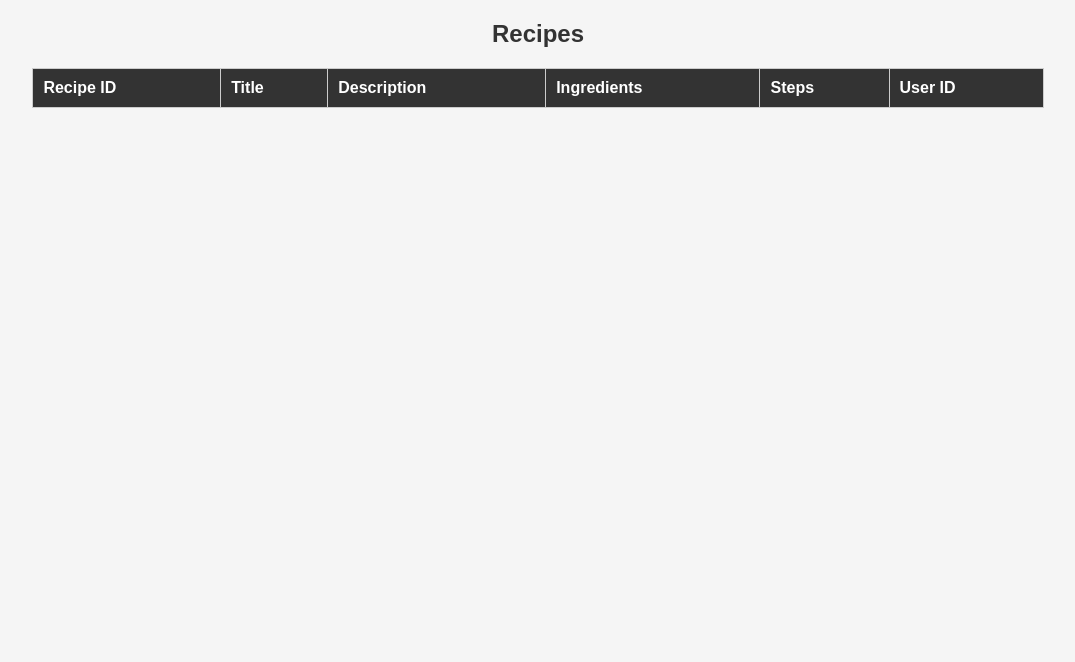
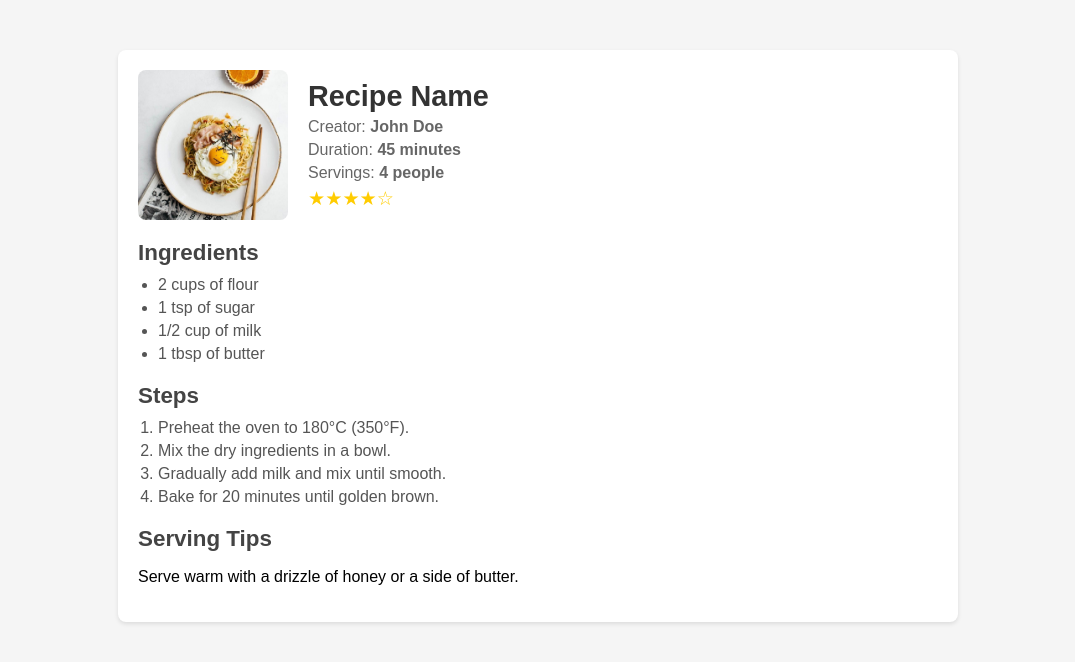
Before and after one commit to Daniellagotthesauce/IAP, a website: page html/displayRecipe.html in a window 1280 px wide. Shown: the whole page, without its empty margins (102-1177 px from the left). Drawn offline with Linux system fonts and the light colour scheme; no server answers.

Commit message:
unedited display recipes

```diff
--- a/html/displayRecipe.html
+++ b/html/displayRecipe.html
@@ -1,58 +1,130 @@
 <!DOCTYPE html>
 <html lang="en">
+
 <head>
     <meta charset="UTF-8">
     <meta name="viewport" content="width=device-width, initial-scale=1.0">
-    <title>Recipe List</title>
-    <link rel="stylesheet" href="../css/displayRecipes.css">
-</head>
-<body>
-    <h2>Recipes</h2>
-    <table id="recipeTable">
-        <thead>
-            <tr>
-                <th>Recipe ID</th>
-                <th>Title</th>
-                <th>Description</th>
-                <th>Ingredients</th>
-                <th>Steps</th>
-                <th>User ID</th>
-            </tr>
-        </thead>
-        <tbody>
-
-        </tbody>
-    </table>
-
-    <script>
-        async function fetchRecipes() {
-            try {
-                const response = await fetch('http://localhost:4000/get-recipe');
-                const data = await response.json();
-
-                console.log("Data from the database is:" + data);
-                const recipeTableBody = document.getElementById('recipeTable').querySelector('tbody');
-                recipeTableBody.innerHTML = '';
-
-                data.forEach(recipe => {
-                    const row = document.createElement('tr');
-                    row.innerHTML = `
-                        <td>${recipe.RecipeID}</td>
-                        <td>${recipe.Title}</td>
-                        <td>${recipe.Description}</td>
-                        <td>${recipe.Ingredients}</td>
-                        <td>${recipe.Steps}</td>
-                        <td>${recipe.UserID}</td>
-                    `;
-                    recipeTableBody.appendChild(row);
-                });
-            } catch (error) {
-                console.error('Error fetching recipes:', error);
-            }
+    <title>Recipe Details</title>
+    <link rel="stylesheet" href="styles.css">
+    <style>
+        body {
+            font-family: Arial, sans-serif;
+            margin: 0;
+            padding: 0;
+            background-color: #f5f5f5;
         }
 
+        .recipe-container {
+            max-width: 800px;
+            margin: 50px auto;
+            background: #fff;
+            padding: 20px;
+            border-radius: 8px;
+            box-shadow: 0 2px 4px rgba(0, 0, 0, 0.1);
+        }
 
-        document.addEventListener('DOMContentLoaded', fetchRecipes);
-    </script>
+        .recipe-header {
+            display: flex;
+            align-items: center;
+            gap: 20px;
+        }
+
+        .recipe-header img {
+            width: 150px;
+            height: 150px;
+            object-fit: cover;
+            border-radius: 8px;
+        }
+
+        .recipe-info {
+            flex: 1;
+        }
+
+        .recipe-info h1 {
+            margin: 0;
+            font-size: 1.8em;
+            color: #333;
+        }
+
+        .recipe-info p {
+            margin: 5px 0;
+            color: #666;
+        }
+
+        .rating {
+            display: flex;
+            align-items: center;
+        }
+
+        .rating span {
+            color: #ffcc00;
+            font-size: 1.2em;
+        }
+
+        .section {
+            margin-top: 20px;
+        }
+
+        .section h2 {
+            font-size: 1.4em;
+            margin-bottom: 10px;
+            color: #444;
+        }
+
+        .section ul,
+        .section ol {
+            margin: 0;
+            padding-left: 20px;
+            color: #555;
+        }
+
+        .section ul li,
+        .section ol li {
+            margin-bottom: 5px;
+        }
+    </style>
+</head>
+
+<body>
+    <div class="recipe-container">
+        <div class="recipe-header">
+            <img src="../photos/display.jpeg" alt="Recipe Image">
+            <div class="recipe-info">
+                <h1>Recipe Name</h1>
+                <p>Creator: <strong>John Doe</strong></p>
+                <p>Duration: <strong>45 minutes</strong></p>
+                <p>Servings: <strong>4 people</strong></p>
+                <div class="rating">
+                    <span>★★★★☆</span>
+                </div>
+            </div>
+        </div>
+
+        <div class="section">
+            <h2>Ingredients</h2>
+            <ul>
+                <li>2 cups of flour</li>
+                <li>1 tsp of sugar</li>
+                <li>1/2 cup of milk</li>
+                <li>1 tbsp of butter</li>
+            </ul>
+        </div>
+
+        <div class="section">
+            <h2>Steps</h2>
+            <ol>
+                <li>Preheat the oven to 180°C (350°F).</li>
+                <li>Mix the dry ingredients in a bowl.</li>
+                <li>Gradually add milk and mix until smooth.</li>
+                <li>Bake for 20 minutes until golden brown.</li>
+            </ol>
+        </div>
+
+        <div class="section">
+            <h2>Serving Tips</h2>
+            <p>Serve warm with a drizzle of honey or a side of butter.</p>
+        </div>
+    </div>
 </body>
+
 </html>
```
